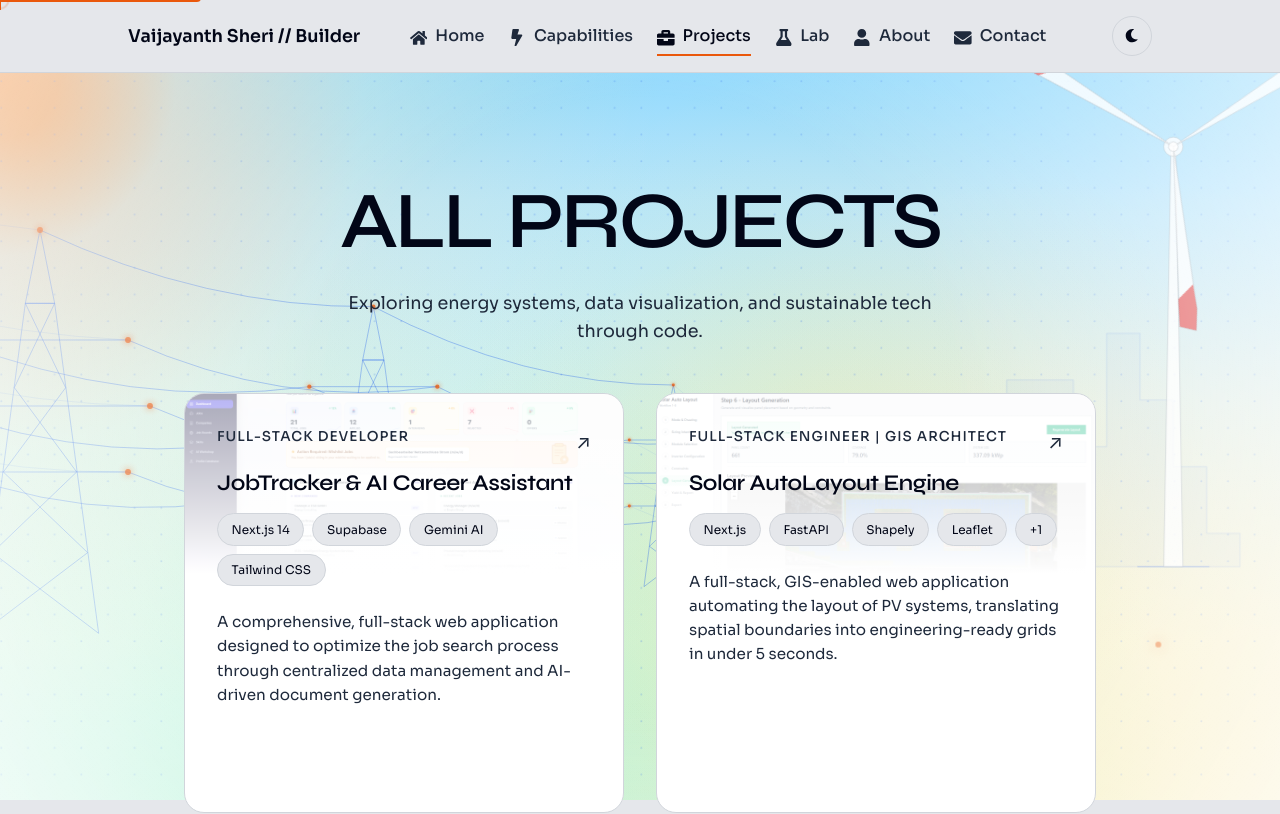
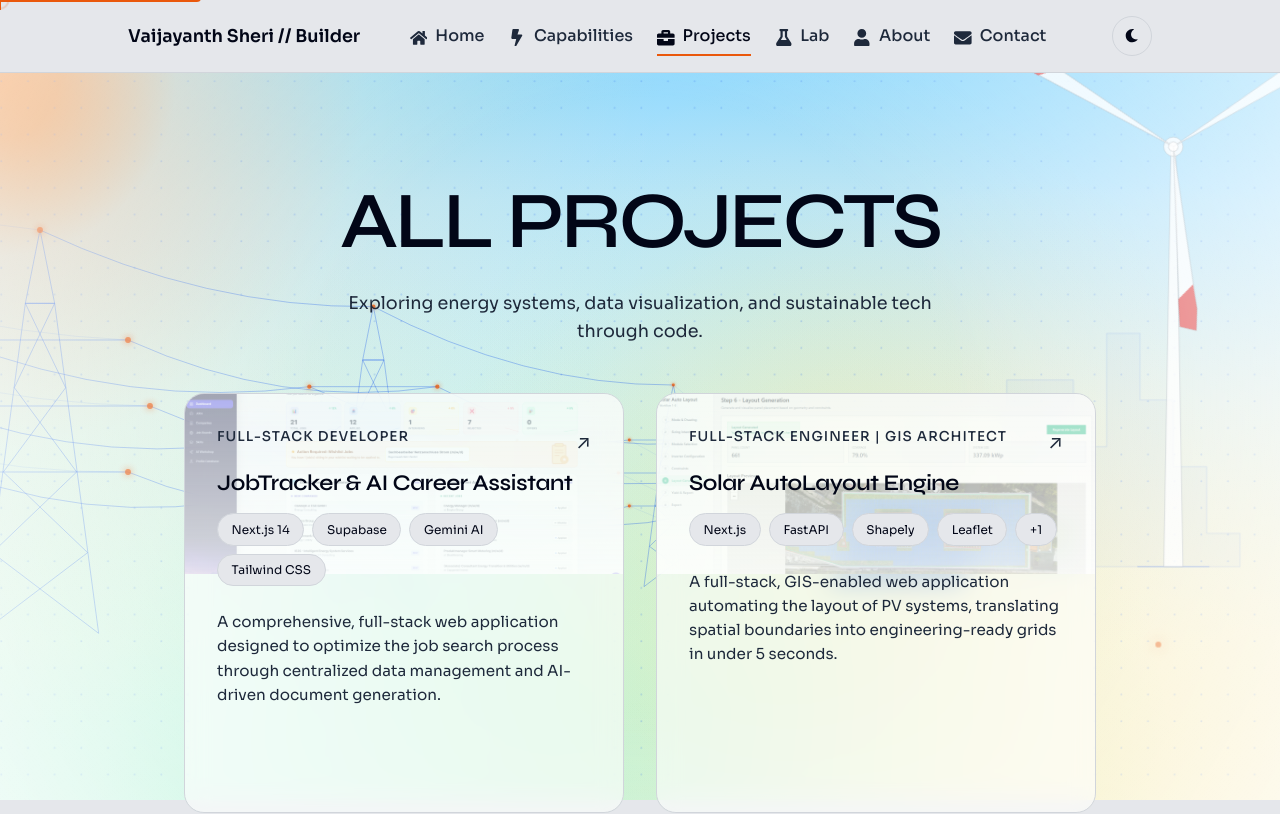
Before and after one commit to vaijayanth-sheri/personal_portfolio_website, a React (Vite) app: page /projects in a window 1280 px wide. Shown: the top 814 px of the page. Built offline with nearby package versions, Linux system fonts and the light colour scheme; the HTML template or start-up script is replaced by a standard one.

Commit message:
style: Adjust light mode surface color for cards to translucent white with frosted glass effect

```diff
--- a/src/components/core/ProjectCard.module.css
+++ b/src/components/core/ProjectCard.module.css
@@ -9,6 +9,8 @@
     transition: all 0.4s cubic-bezier(0.175, 0.885, 0.32, 1.275);
     display: flex;
     flex-direction: column;
+    backdrop-filter: blur(12px);
+    -webkit-backdrop-filter: blur(12px);
 }
 
 .card:hover {
--- a/src/index.css
+++ b/src/index.css
@@ -37,8 +37,8 @@
 
 [data-theme="light"] {
   --color-background: #E5E7EB; /* More intense light grey */
-  --color-surface: #FFFFFF; /* Pure white for cards to shine */
-  --color-surface-hover: #F9FAFB;
+  --color-surface: rgba(255, 255, 255, 0.6); /* Translucent white to blend with canvas */
+  --color-surface-hover: rgba(255, 255, 255, 0.85);
   --color-primary: #020617; /* Slate 950 - pure dark for maximum readability */
   --color-secondary: #1E293B; /* Slate 800 - very crisp against grey */
   --color-border: #D1D5DB; /* Darker border for contrast */
--- a/src/pages/Contact.module.css
+++ b/src/pages/Contact.module.css
@@ -73,6 +73,8 @@
     padding: 3rem;
     border: 1px solid var(--color-border);
     margin-bottom: 4rem;
+    backdrop-filter: blur(12px);
+    -webkit-backdrop-filter: blur(12px);
 }
 
 .detailRow {
--- a/src/pages/Home.module.css
+++ b/src/pages/Home.module.css
@@ -164,6 +164,8 @@
   height: 100%;
   transition: var(--transition-fast);
   position: relative;
+  backdrop-filter: blur(12px);
+  -webkit-backdrop-filter: blur(12px);
 }
 
 .projectCard:hover {
@@ -513,6 +515,8 @@
   border: 1px solid var(--color-border);
   position: relative;
   transition: var(--transition-fast);
+  backdrop-filter: blur(12px);
+  -webkit-backdrop-filter: blur(12px);
 }
 
 .labCard:hover {
@@ -608,6 +612,8 @@
   border-bottom: 1px solid var(--color-border);
   position: relative;
   overflow: hidden;
+  backdrop-filter: blur(12px);
+  -webkit-backdrop-filter: blur(12px);
 }
 
 /* Subtle glow effect behind the container */
```
